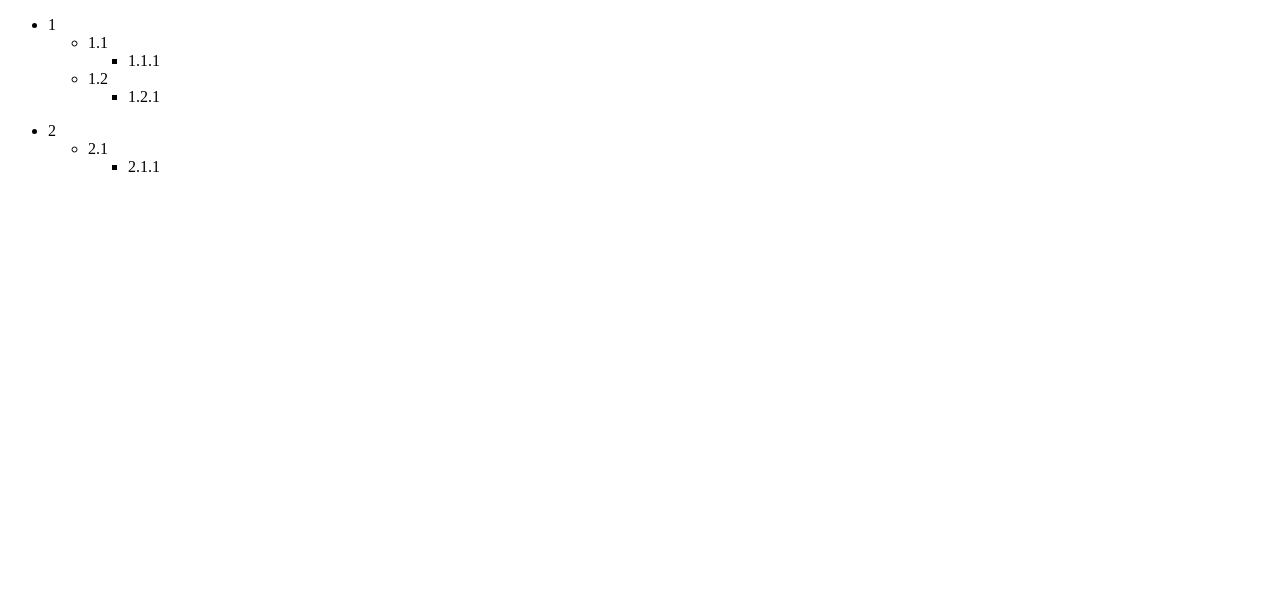
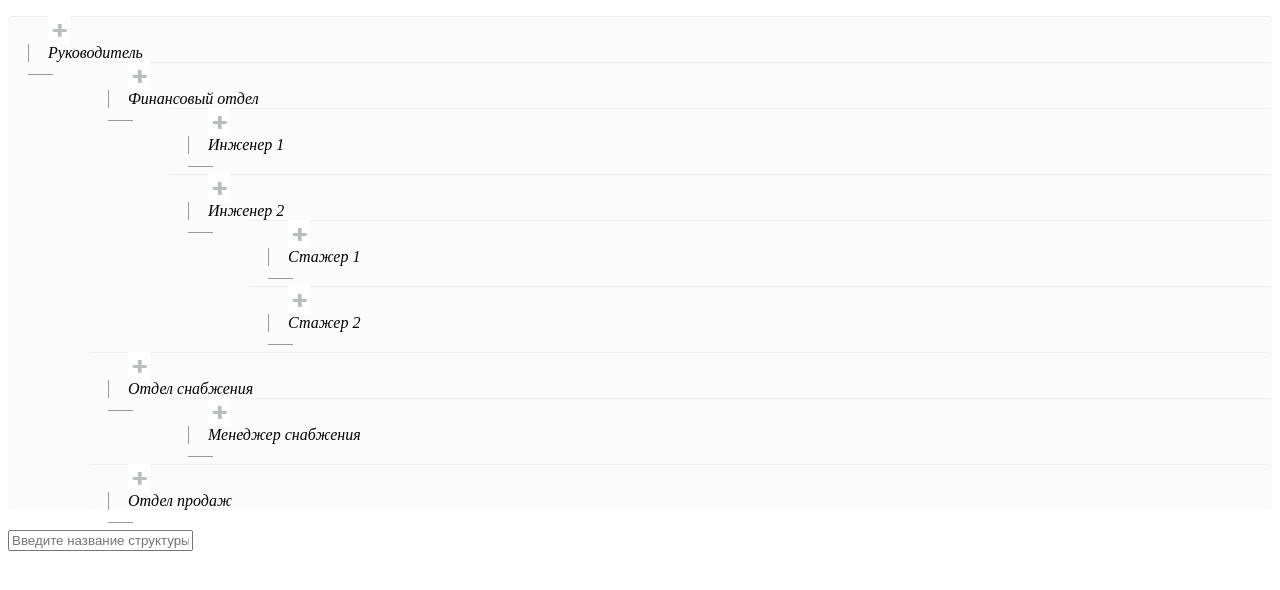
Before and after one commit to javabird25/AngularRecursive, an Angular app: page / in a window 1280 px wide. Shown: the top 590 px of the page. Built offline with nearby package versions, Linux system fonts and the light colour scheme.

Commit message:
add structure

```diff
--- a/src/app/components/item/item.component.html
+++ b/src/app/components/item/item.component.html
@@ -31,4 +31,8 @@
 </ul>
 -->
 
-<app-node [comments]="comments"> </app-node>
+<app-node [orgs]="orgs"
+
+> </app-node>
+
+<input type="text" placeholder="Введите название структуры">
--- a/src/app/components/item/item.component.ts
+++ b/src/app/components/item/item.component.ts
@@ -3,7 +3,10 @@ export class Comment {
   text: string | undefined;
   comments?: Comment[];
 }
-
+export class Org {
+  name: string | undefined;
+  nodes?: Org[];
+}
 
 @Component({
   selector: 'app-item',
@@ -13,17 +16,22 @@ export class Comment {
 export class ItemComponent implements OnInit {
 
 
- public orgs = [
+ public orgs: Org[] = [
     {name: 'Руководитель', nodes: [
         {name: 'Финансовый отдел', nodes: [
             { name: 'Инженер 1', nodes: []},
-            { name: 'Инженер 2', nodes: []},
+            { name: 'Инженер 2', nodes: [
+                {name : 'Стажер 1', nodes:[]},
+                {name : 'Стажер 2', nodes:[]},
+              ]},
           ]},
-        {name: 'Отдел снабжения', nodes: []},
+        {name: 'Отдел снабжения', nodes: [
+            {name : 'Менеджер снабжения', nodes:[]},
+          ]},
         {name: 'Отдел продаж', nodes: []}
       ]}
   ];
- public  someObj =  [
+  /* public  someObj =  [
     {
       name: 'Thor',
       friends: [
@@ -51,9 +59,9 @@ export class ItemComponent implements OnInit {
       ]
 
     }];
-  public tests = [
+ /* public tests = [
      [{name:"Alice",score:70,subject:"English"},{name:"John",score:68,subject:"English"}]
-  ];
+  ]; */
 
 // tslint:disable-next-line:variable-name
   // @ts-ignore
@@ -103,4 +111,8 @@ export class ItemComponent implements OnInit {
   ngOnInit(): void {
   }
 
+  // tslint:disable-next-line:typedef
+  onAdd(){
+
+  }
 }
--- a/src/app/components/node/node.component.css
+++ b/src/app/components/node/node.component.css
@@ -0,0 +1,73 @@
+.tree {
+  min-height:20px;
+
+
+  margin-bottom:20px;
+  background-color:#fbfbfb;
+  -webkit-border-radius:4px;
+  -moz-border-radius:4px;
+  border-radius:4px;
+  -webkit-box-shadow:inset 0 1px 1px rgba(0, 0, 0, 0.05);
+  -moz-box-shadow:inset 0 1px 1px rgba(0, 0, 0, 0.05);
+  box-shadow:inset 0 1px 1px rgba(0, 0, 0, 0.05)
+}
+.tree li {
+  list-style-type:none;
+  margin:0;
+
+  position:relative
+}
+.tree li::before, .tree li::after {
+  content:'';
+  left:-20px;
+  position:absolute;
+  right:auto
+}
+.tree li::before {
+  border-left:1px solid #999;
+  bottom:50px;
+  height:100%;
+  top:0;
+  width:1px
+}
+.tree li::after {
+  border-top:1px solid #999;
+  height:20px;
+  top:30px;
+  width:25px
+}
+.tree li span {
+  -moz-border-radius:5px;
+  -webkit-border-radius:5px;
+  border:1px solid #999;
+  border-radius:5px;
+  display:inline-block;
+  padding:3px 8px;
+  text-decoration:none
+}
+.tree li.parent_li>span {
+  cursor:pointer
+}
+.tree>ul>li::before, .tree>ul>li::after {
+  border:0
+}
+.tree li:last-child::before {
+  height:30px
+}
+.tree li.parent_li>span:hover, .tree li.parent_li>span:hover+ul li span {
+  background:#eee;
+  border:1px solid #94a0b4;
+  color:#000
+}
+.button{text-decoration:none; text-align:center;
+  padding:0px 4px;
+  border:none;
+
+  font:24px "Lucida Console", Monaco, monospace;
+  font-weight:bold;
+  color:#b9bdbd;
+  background:#ffffff;
+
+
+  text-shadow: 1px 0px 0px #bababa;
+  filter: dropshadow(color=#bababa, offx=1, offy=0); }
--- a/src/app/components/node/node.component.html
+++ b/src/app/components/node/node.component.html
@@ -1,8 +1,17 @@
-<div *ngFor="let comment of comments">
-  <ul>
-    <li>
-      {{comment.text}}
-      <app-node [comments]="comment.comments" *ngIf="comment.comments"> </app-node>
-    </li>
-  </ul>
-</div>
+
+
+
+
+
+    <ul class="tree " *ngFor="let org of orgs">
+      <button class="button" (click)="Add()">+ </button>
+      <li>  <i class="fa fa-folder-open">{{org.name}}  </i></li>
+        <ul>
+          <li> <i class="fa fa-minus-square">   <app-node [orgs]="org.nodes" *ngIf="org.nodes"   (onAdd)="onAdd($event)"> </app-node></i>
+
+          </li>
+
+        </ul>
+
+
+    </ul>
--- a/src/app/components/node/node.component.ts
+++ b/src/app/components/node/node.component.ts
@@ -1,5 +1,6 @@
-import {Component, Input, OnInit} from '@angular/core';
-import {Comment} from '../item/item.component';
+import {Component, Input, OnInit, EventEmitter,  Output} from '@angular/core';
+import {Comment, Org} from '../item/item.component';
+
 
 @Component({
   selector: 'app-node',
@@ -10,10 +11,17 @@ export class NodeComponent implements OnInit {
  // @Input() someObj = [];
  // @Input() tests  = [];
   // tslint:disable-next-line:variable-name
-  @Input() comments: Comment[] | undefined;
+ // @Input() comments: Comment[] | undefined;
+  @Input() orgs: Org[] | undefined;
+  // tslint:disable-next-line:no-output-on-prefix
+  @Output() onAdd = new EventEmitter();
   constructor() { }
 
   ngOnInit(): void {
   }
+  // tslint:disable-next-line:typedef
+  Add(){
+  this.onAdd.emit();
 
+  }
 }
```
